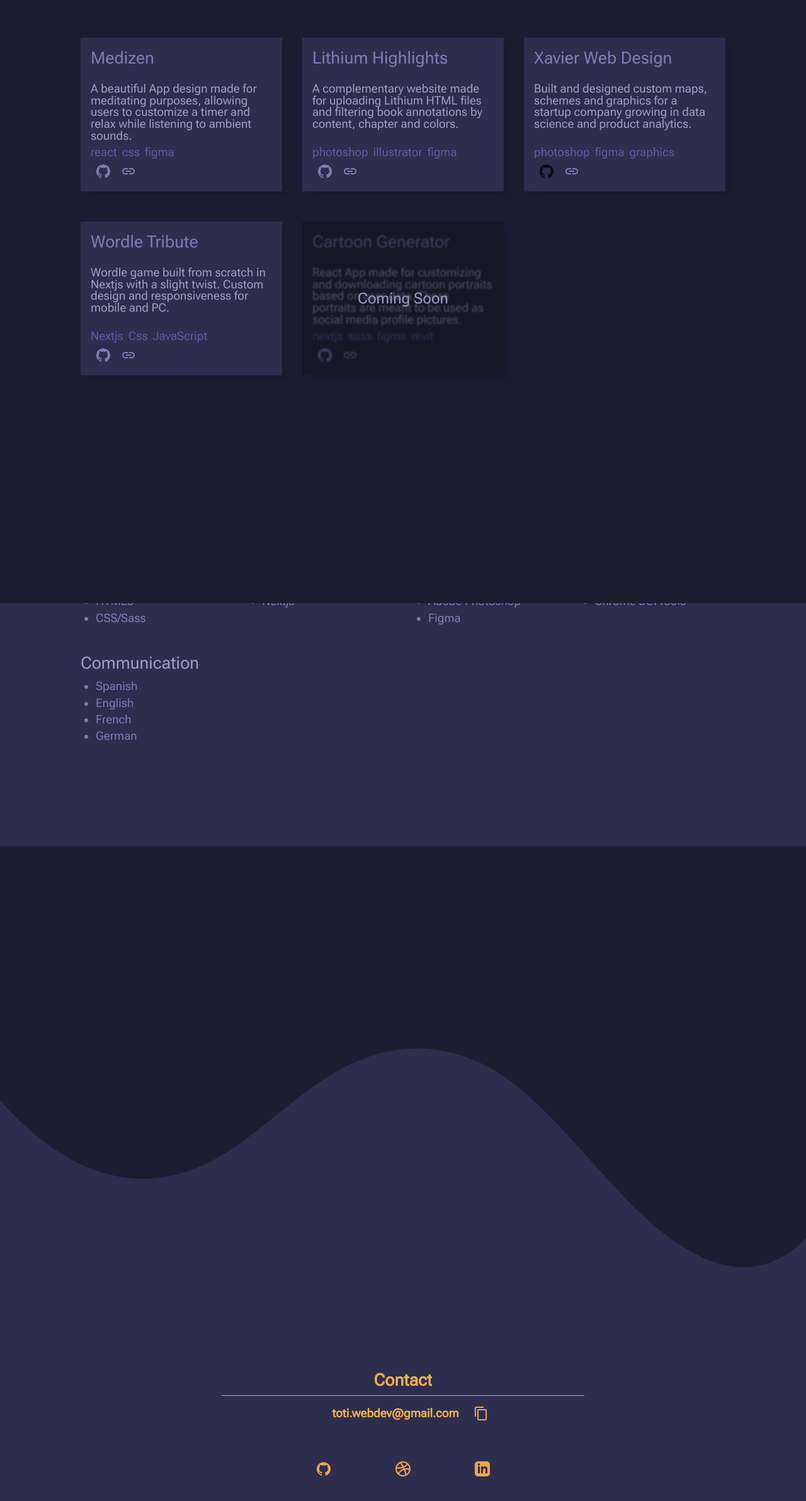
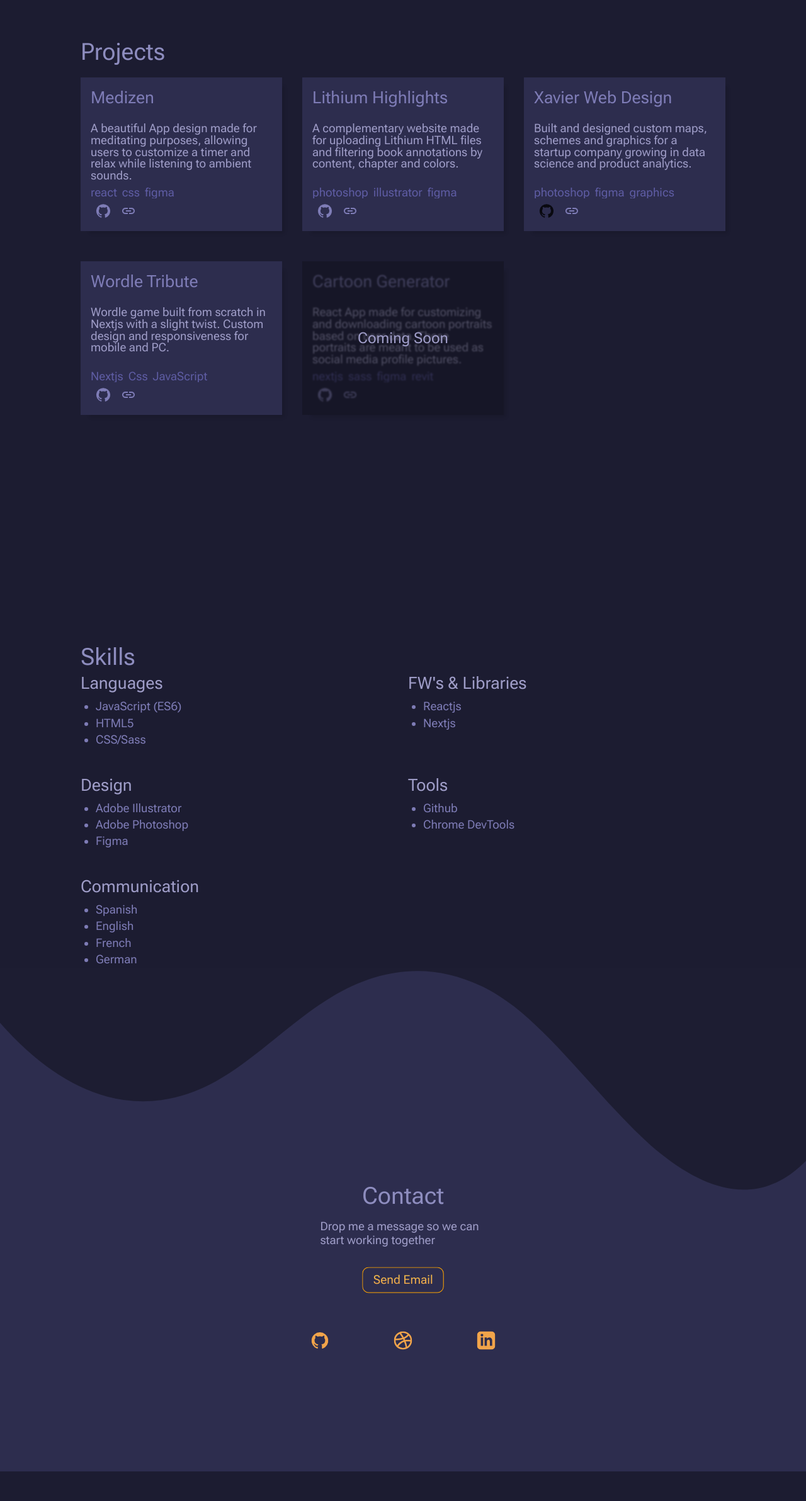
Before and after one commit to devtoti/devtoti, a Next.js app: page / in a window 1280 px wide. Shown: the part 1540-3924 px from the top of the page at 63% size. After the commit the page ends 3877 px from the top, so only its background shows below. Built offline with nearby package versions, Linux system fonts and the light colour scheme.

Commit message:
New contact section and subtitles

```diff
--- a/pages/components/Contact.js
+++ b/pages/components/Contact.js
@@ -48,19 +48,23 @@ export default function Contact() {
         </div>
         <div className={styles.contact}>
 
-          <h3 data-title style={{ textAlign: "center", paddingTop: "1rem" }}> Contact
+          <h3 data-title style={{ textAlign: "center", paddingTop: "1rem" }}>
+            Contact
           </h3>
-          <Divider variant="middle" />
+          <p>
+            Drop me a message so we can start working together
+          </p>
+          {/* <Divider variant="middle" /> */}
 
           <div className="mail-section" id="mail-section">
 
             {/* <input type="text" value="toti.webdev@gmail.com"></input> */}
-            <h5>
-              toti.webdev@gmail.com
+            <h5 onClick={() => window.location.href='mailto:toti.webdev@gmail.com?subject=Additional information request on your web portfolio'}>
+              Send Email
             </h5>
             <Stack spacing={1} sx={{ width: 'auto' }}>
 
-              <ContentCopyIcon onClick={(e) => handleClick(e)} value="toti.webdev@gmail.com" />
+              {/* <ContentCopyIcon onClick={(e) => handleClick(e)} value="toti.webdev@gmail.com" /> */}
 
               <Snackbar open={open} autoHideDuration={2000} onClose={handleClose}>
                 <Alert onClose={handleClose} severity="success" sx={{ width: '100%' }}>
@@ -71,6 +75,9 @@ export default function Contact() {
             {/* <SendIcon onClick={() => console.log('asd')} /> */}
           </div>
         <section>
+        {/* <p data-socialmedia>
+            Find me on
+          </p> */}
           <GitHubIcon onClick={()=> window.open('https://github.com/devtoti/', "_blank")} />
           <DribbbleLogo onClick={()=> window.open('https://dribbble.com/totisketches', "_blank")}/>
           <LinkedinLogo onClick={()=> window.open('https://www.linkedin.com/in/devtoti/', "_blank")}/>
--- a/pages/components/Projects.js
+++ b/pages/components/Projects.js
@@ -36,7 +36,8 @@ export default function Projects(props) {
     <>
       <div className={styles.container} id="section-two">
         {/* <Divider variant="middle" /> */}
-        {/* <h3 data-title> Projects</h3> */}
+        <h3 data-title> Projects</h3>
+        <div className={styles.grid}>
 
           <ProjectCard
             name="Medizen"
@@ -102,6 +103,7 @@ export default function Projects(props) {
             repo="cp-generator"
             id="3"
           />
+        </div>
 
       </div>
     </>
--- a/pages/components/Skills.js
+++ b/pages/components/Skills.js
@@ -42,12 +42,14 @@ export default function Skills() {
 
     return (
         <div className={styles.container} id="section-three">
-            {/* <h2>Skills</h2> */}
+            <h3 data-title>Skills</h3>
+            <div className={styles.skills}>
             <SkillSet set={languageSkills} title="languages"/>
             <SkillSet set={frameworkSkills} title="FW's & Libraries"/>
             <SkillSet set={communicationSkills} title="communication"/>
             <SkillSet set={designSkills} title="design"/>
             <SkillSet set={toolingSkills} title="tools"/>
+            </div>
         </div>
     )
 }
--- a/styles/Home.module.scss
+++ b/styles/Home.module.scss
@@ -9,13 +9,14 @@
 
     //    div[class*='container']
     section {
-        height: 100vh;
-        width: 100vw;
-        scroll-snap-align: start  !important;
+        // min-height: 100vh;
+        // width: 100vw;
+        // scroll-snap-align: start  !important;
         // display: flex;
         // flex-flow: column nowrap;
         // align-items: center;
         // justify-content: center;
+
     }
 
     section[id*="projects"] {
--- a/styles/_contact.module.scss
+++ b/styles/_contact.module.scss
@@ -5,22 +5,17 @@
     @include onePage($color700, $color500);
     height: 100vh;
     position: relative;
-    color: #f2a44a;
+    color: $color200;
     padding: 0 2rem;
 
-    h3 {
-        font-size: 14pt;
-        padding-bottom: 8px;
-        text-align: start !important;
+
+    h3[data-title] {
+        margin-bottom: 1rem;
+        font-size: clamp(16pt, 20pt + 2vw, 28pt);
+        color: $color300;
+        font-weight: 500;
     }
 
-    h3,
-    h5 {
-        background: -webkit-linear-gradient(#F2C94C, #F2994A);
-        -webkit-background-clip: text;
-        -webkit-text-fill-color: transparent;
-
-    }
 
     hr {
         border-color: #F2994A;
@@ -53,20 +48,54 @@
     width: 100%;
     height: 100%;
     padding: 50% 2rem 3rem;
-//    outline: 1px solid green;
-   //    height: 50%;
 
-   div[id*='mail-section'] {
-       @include flexCenter();
-       padding-top: 1rem;
-       width: 100%;
+    //    outline: 1px solid green;
+    //    height: 50%;
 
+    p {
+        max-width: 25ch;
+        padding-bottom: 1rem;
+
+    }
+
+    div[id*='mail-section'] {
+        @include flexCenter();
+        padding-top: 1rem;
+        width: 100%;
 
         h5 {
+            background-color: $color500;
+            all: unset;
             font-size: clamp(10pt, 10pt + 1vw, 14pt);
-            padding: 0 0.5rem;
+            border: 1.5px solid orange;
+            background: -webkit-linear-gradient(#F2C94C, #F2994A);
+            -webkit-background-clip: text;
+            -webkit-text-fill-color: transparent;
+            padding: 0.5rem 1rem;
+            border-radius: 10px;
             margin: 0 1rem;
+            animation: 2s pulse infinite;
+
+            @keyframes pulse {
+                0% {
+                    transform: scale(1);
+                }
+
+                50% {
+                    transform: scale(1.05);
+                }
+            }
+
+            &:hover {
+                transform: scale(1.1);
+                animation: none;
+                cursor: pointer;
+                background-color: red;
+                color: white;
+            }
+
         }
+
 
     }
 
@@ -75,13 +104,25 @@
         // flex-direction: row !important;
         display: flex;
         flex-flow: row wrap;
-        flex: 1;
+        // flex: 1;
         justify-content: space-evenly;
         align-items: flex-end;
         // outline: 1px solid green;
-        width: 50%;
+        // width: 50%;
         padding-top: 4rem;
         padding-bottom: 5em;
+
+        p {
+            // position: absolute;
+            width: 100%;
+            text-align: center;
+            padding-bottom: 1rem;
+            font-weight: 600;
+            background: -webkit-linear-gradient(#F2C94C, #F2994A);
+            -webkit-background-clip: text;
+            -webkit-text-fill-color: transparent;
+        }
+
         // height: 24px;
         // justify-content: space-evenly;
         svg {
@@ -95,12 +136,61 @@
     svg {
 
         &:hover {
-            cursor:pointer;
+            cursor: pointer;
             opacity: 0.7;
         }
+
         &:active {
             opacity: 0.4;
         }
 
     }
 }
+
+@media only screen and (min-width: 768px) {
+
+    .container {
+        @include onePage($color700, $color500);
+        height: 100vh;
+        position: relative;
+        color: $color200;
+        padding: 0 2rem;
+
+
+        // h3[data-title] {
+        //     margin-bottom: 1rem;
+        //     font-size: clamp(16pt, 16pt + 2vw, 20pt);
+        //     color: $color300;
+        //     font-weight: 500;
+        //     // text-align: center;
+        // }
+
+
+
+    }
+
+    .contact {
+        // position: absolute;
+        @include flexCenter();
+        flex-direction: column;
+        width: 100%;
+        height: 100%;
+        padding: 25% 2rem 3rem;
+
+
+        section {
+            justify-content: space-between;
+            width: 30%;
+
+            svg {
+                // width: 36px !important;
+                // height: 36px !important;
+                transform: scale(1.2);
+
+            }
+
+        }
+    }
+
+
+}
--- a/styles/_skills.module.scss
+++ b/styles/_skills.module.scss
@@ -2,25 +2,27 @@
 @import 'mixins';
 
 .container {
-    background-color: $color700;
+    background-color: $color800;
     color: $color200;
-    display: grid;
     // grid-column: 2em repeat(2, fr) 2em;
     padding: 0 2rem;
+
+    h3[data-title] {
+        position: absolute;
+        margin-bottom: 2rem;
+        font-size: clamp(16pt, 20pt + 2vw, 28pt);
+        color: $color300;
+        font-weight: 500;
+        // text-align: center;
+    }
+
+    .skills {
+        // margin-top: rem;
+        padding-top: 2rem;
+        display: grid;
         grid-template-columns: repeat(2, 1fr);
         grid-template-rows: repeat(3, 1fr);
         column-gap: 1em;
-
-    // &::before {
-    //     content: 'Skills';
-    //     display: block;
-    //     position: absolute;
-    //     font-size: clamp(16pt, 16pt + 2vw, 20pt);
-    //     color: $color500;
-    //     // outline: 1px solid red;
-    //     transform: translateY(-2rem);
-    //     // grid-area: 1 / 3 / 1 / 2;
-    // }
 
         .skillset {
             // outline: 1px solid green;
@@ -43,6 +45,7 @@
                 font-size: clamp(10pt, 10pt + 1vw, 14pt);
 
             }
+
         }
 
         div[id*='communication'] {
@@ -50,6 +53,8 @@
             grid-row-start: 3;
         }
     }
+}
+
 
 @media only screen and (min-width: 1280px) {
     .container {
@@ -61,7 +66,7 @@
 
         div[id*='communication'] {
             // outline: 1px solid white;
-            grid-row-start:2;
+            grid-row-start: 2;
             grid-column-start: 1;
         }
     }
--- a/styles/projects.module.scss
+++ b/styles/projects.module.scss
@@ -6,6 +6,15 @@
     // isolation: isolate;
     position: relative;
     overflow-y: visible !important;
+
+    h3[data-title] {
+        margin-bottom: 1.2rem;
+        font-size: clamp(16pt, 20pt + 2vw, 28pt);
+        // position: absolute;
+        color: $color300;
+        font-weight: 500;
+        // text-align: center;
+    }
 
     &::before {
         content: '';
@@ -17,6 +26,8 @@
         // transform: translate(1rem, -3rem);
         z-index: 30;
     }
+
+    .grid {
 
         .proyect {
             &:last-child {
@@ -33,11 +44,13 @@
                     text-transform: capitalize;
                     width: 100%;
                     height: 100%;
+                    top: 0;
                     display: flex;
                     align-items: center;
                     justify-content: center;
                     background-color: rgba(0, 0, 0, 0.5);
                     backdrop-filter: blur(1px);
+                }
             }
         }
     }
@@ -50,7 +63,7 @@
     height: auto;
     position: relative;
 
-    div {
+    div:not(.grid) {
         background-color: $color700;
         color: $color400;
         // height: 30vh;
@@ -110,6 +123,8 @@
 
     }
 
+    .grid {
+
         .proyect {
             position: relative;
             overflow: visible;
@@ -157,10 +172,12 @@
         }
     }
 
+}
 
-@media only screen and (min-width: 752px) {
 
-    .container {
+@media only screen and (min-width: 768px) {
+
+    .grid {
         display: grid;
         grid-template-columns: repeat(2, 1fr);
         grid-template-rows: repeat(3, 1fr);
@@ -210,7 +227,7 @@
 
 @media only screen and (min-width: 1280px) {
 
-    .container {
+    .grid {
         grid-template-columns: repeat(auto-fill, minmax(300px, 1fr)) !important;
         gap: 2em;
 
```
Lines whose indentation alone changed are shown as unchanged.
